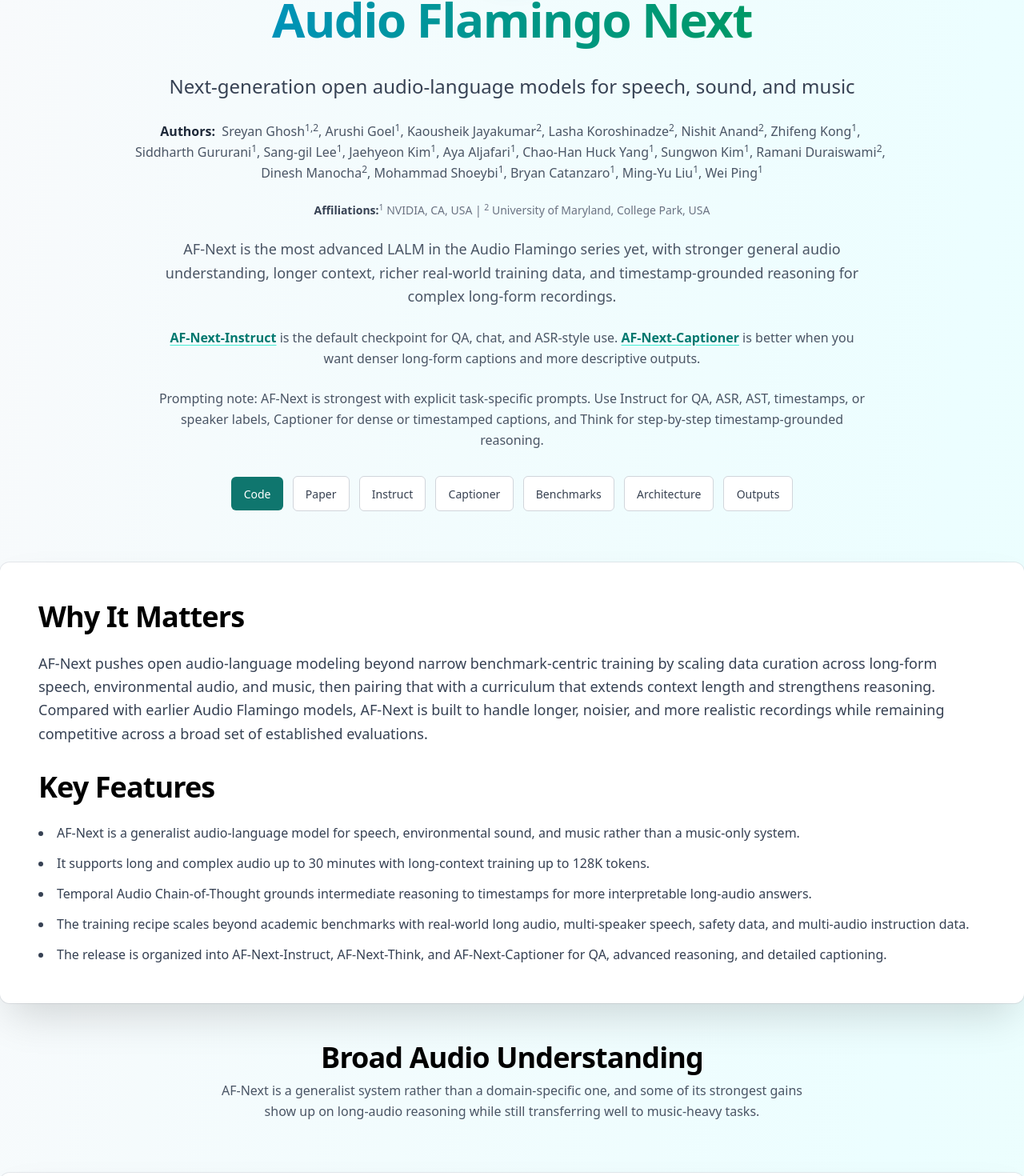
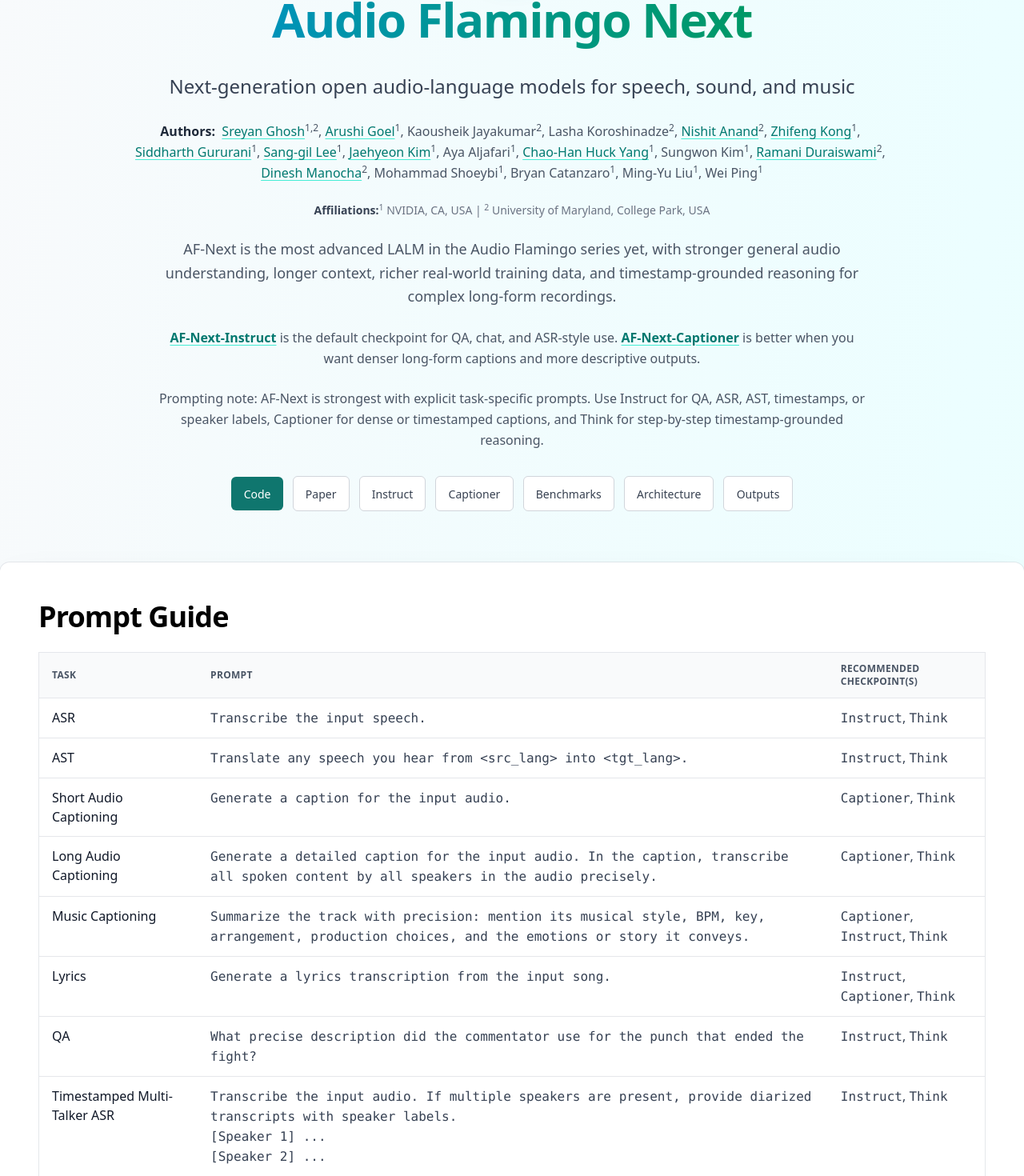
Before and after one commit to afnext-umd-nvidia/afnext-umd-nvidia.github.io, a Vue app: page / in a window 1280 px wide. Shown: the part 199-1669 px from the top of the page at 80% size. Built offline with nearby package versions, Linux system fonts and the light colour scheme.

Commit message:
Add prompt guide

```diff
--- a/src/App.vue
+++ b/src/App.vue
@@ -5,20 +5,20 @@
 const captionerUrl = 'https://huggingface.co/nvidia/audio-flamingo-next-captioner-hf'
 
 const authors = [
-  { name: 'Sreyan Ghosh', affiliations: '1,2' },
-  { name: 'Arushi Goel', affiliations: '1' },
+  { name: 'Sreyan Ghosh', affiliations: '1,2', href: 'https://sreyan88.github.io/' },
+  { name: 'Arushi Goel', affiliations: '1', href: 'https://goelarushi.github.io/' },
   { name: 'Kaousheik Jayakumar', affiliations: '2' },
   { name: 'Lasha Koroshinadze', affiliations: '2' },
-  { name: 'Nishit Anand', affiliations: '2' },
-  { name: 'Zhifeng Kong', affiliations: '1' },
-  { name: 'Siddharth Gururani', affiliations: '1' },
-  { name: 'Sang-gil Lee', affiliations: '1' },
-  { name: 'Jaehyeon Kim', affiliations: '1' },
+  { name: 'Nishit Anand', affiliations: '2', href: 'https://nishitanand.github.io/' },
+  { name: 'Zhifeng Kong', affiliations: '1', href: 'https://cseweb.ucsd.edu/~z4kong/' },
+  { name: 'Siddharth Gururani', affiliations: '1', href: 'https://research.nvidia.com/person/siddharth-gururani' },
+  { name: 'Sang-gil Lee', affiliations: '1', href: 'https://l0sg.github.io/' },
+  { name: 'Jaehyeon Kim', affiliations: '1', href: 'https://jaywalnut310.github.io/#/about' },
   { name: 'Aya Aljafari', affiliations: '1' },
-  { name: 'Chao-Han Huck Yang', affiliations: '1' },
+  { name: 'Chao-Han Huck Yang', affiliations: '1', href: 'https://research.nvidia.com/person/huck-yang' },
   { name: 'Sungwon Kim', affiliations: '1' },
-  { name: 'Ramani Duraiswami', affiliations: '2' },
-  { name: 'Dinesh Manocha', affiliations: '2' },
+  { name: 'Ramani Duraiswami', affiliations: '2', href: 'https://www.cs.umd.edu/people/ramanid' },
+  { name: 'Dinesh Manocha', affiliations: '2', href: 'https://www.cs.umd.edu/people/dmanocha' },
   { name: 'Mohammad Shoeybi', affiliations: '1' },
   { name: 'Bryan Catanzaro', affiliations: '1' },
   { name: 'Ming-Yu Liu', affiliations: '1' },
@@ -364,7 +364,16 @@
           <span class="font-semibold text-gray-800">Authors:</span>&nbsp;
           <template v-for="(author, index) in authors" :key="author.name">
             <span class="inline-block whitespace-nowrap">
-              {{ author.name }}<sup>{{ author.affiliations }}</sup><span v-if="index < authors.length - 1">,&nbsp;</span>
+              <a
+                v-if="author.href"
+                :href="author.href"
+                target="_blank"
+                rel="noopener"
+                class="font-medium text-teal-700 underline decoration-teal-300 underline-offset-3"
+              >
+                {{ author.name }}
+              </a>
+              <template v-else>{{ author.name }}</template><sup>{{ author.affiliations }}</sup><span v-if="index < authors.length - 1">,&nbsp;</span>
             </span>
           </template>
         </div>
@@ -400,6 +409,67 @@
           </a>
         </div>
       </header>
+    </div>
+
+    <div class="section-card">
+      <h2 class="text-3xl md:text-4xl font-bold mb-6 tracking-tight">Prompt Guide</h2>
+      <div class="overflow-x-auto">
+        <table class="performance-table prompt-guide-table min-w-full text-sm md:text-base text-left text-gray-700 border border-gray-200 rounded-lg">
+          <thead class="bg-gray-50">
+            <tr>
+              <th class="px-4 py-3 text-left text-xs font-semibold uppercase tracking-wide text-gray-600 border-b border-gray-200">Task</th>
+              <th class="px-4 py-3 text-left text-xs font-semibold uppercase tracking-wide text-gray-600 border-b border-gray-200">Prompt</th>
+              <th class="px-4 py-3 text-left text-xs font-semibold uppercase tracking-wide text-gray-600 border-b border-gray-200">Recommended Checkpoint(s)</th>
+            </tr>
+          </thead>
+          <tbody>
+            <tr class="border-b border-gray-200">
+              <td class="px-4 py-3 align-top font-medium text-gray-900">ASR</td>
+              <td class="px-4 py-3 align-top"><code>Transcribe the input speech.</code></td>
+              <td class="px-4 py-3 align-top"><code>Instruct</code>, <code>Think</code></td>
+            </tr>
+            <tr class="border-b border-gray-200">
+              <td class="px-4 py-3 align-top font-medium text-gray-900">AST</td>
+              <td class="px-4 py-3 align-top"><code>Translate any speech you hear from &lt;src_lang&gt; into &lt;tgt_lang&gt;.</code></td>
+              <td class="px-4 py-3 align-top"><code>Instruct</code>, <code>Think</code></td>
+            </tr>
+            <tr class="border-b border-gray-200">
+              <td class="px-4 py-3 align-top font-medium text-gray-900">Short Audio Captioning</td>
+              <td class="px-4 py-3 align-top"><code>Generate a caption for the input audio.</code></td>
+              <td class="px-4 py-3 align-top"><code>Captioner</code>, <code>Think</code></td>
+            </tr>
+            <tr class="border-b border-gray-200">
+              <td class="px-4 py-3 align-top font-medium text-gray-900">Long Audio Captioning</td>
+              <td class="px-4 py-3 align-top"><code>Generate a detailed caption for the input audio. In the caption, transcribe all spoken content by all speakers in the audio precisely.</code></td>
+              <td class="px-4 py-3 align-top"><code>Captioner</code>, <code>Think</code></td>
+            </tr>
+            <tr class="border-b border-gray-200">
+              <td class="px-4 py-3 align-top font-medium text-gray-900">Music Captioning</td>
+              <td class="px-4 py-3 align-top"><code>Summarize the track with precision: mention its musical style, BPM, key, arrangement, production choices, and the emotions or story it conveys.</code></td>
+              <td class="px-4 py-3 align-top"><code>Captioner</code>, <code>Instruct</code>, <code>Think</code></td>
+            </tr>
+            <tr class="border-b border-gray-200">
+              <td class="px-4 py-3 align-top font-medium text-gray-900">Lyrics</td>
+              <td class="px-4 py-3 align-top"><code>Generate a lyrics transcription from the input song.</code></td>
+              <td class="px-4 py-3 align-top"><code>Instruct</code>, <code>Captioner</code>, <code>Think</code></td>
+            </tr>
+            <tr class="border-b border-gray-200">
+              <td class="px-4 py-3 align-top font-medium text-gray-900">QA</td>
+              <td class="px-4 py-3 align-top"><code>What precise description did the commentator use for the punch that ended the fight?</code></td>
+              <td class="px-4 py-3 align-top"><code>Instruct</code>, <code>Think</code></td>
+            </tr>
+            <tr>
+              <td class="px-4 py-3 align-top font-medium text-gray-900">Timestamped Multi-Talker ASR</td>
+              <td class="px-4 py-3 align-top prompt-guide__multi">
+                <code>Transcribe the input audio. If multiple speakers are present, provide diarized transcripts with speaker labels.</code><br>
+                <code>[Speaker 1] ...</code><br>
+                <code>[Speaker 2] ...</code>
+              </td>
+              <td class="px-4 py-3 align-top"><code>Instruct</code>, <code>Think</code></td>
+            </tr>
+          </tbody>
+        </table>
+      </div>
     </div>
 
     <div class="section-card">
```
